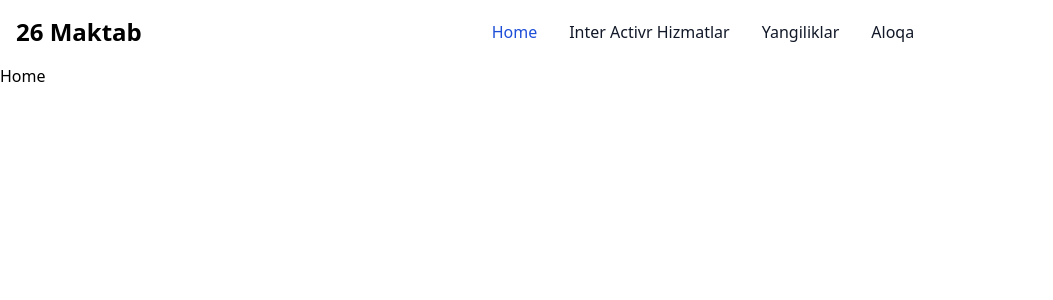
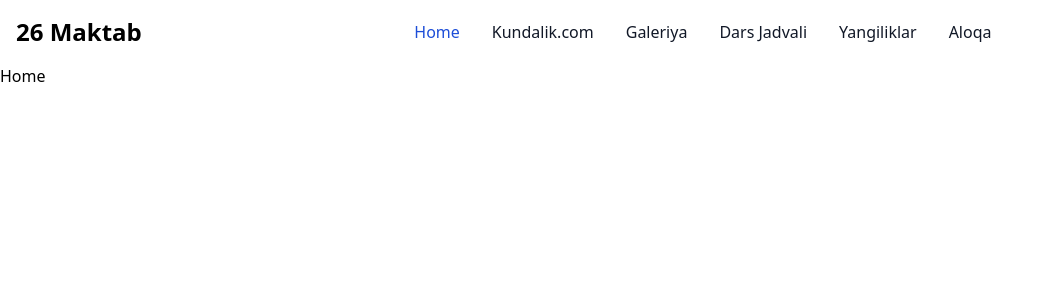
Before and after one commit to Omadbek04/26-maktab, a React (Vite) app: page / in a window 1280 px wide. Shown: the top 300 px of the page, without its empty margins (0-1053 px from the left). Built offline with nearby package versions, Linux system fonts and the light colour scheme.

Commit message:
jadvalar, galeriya, kundalik.com pagelari qoshildi

```diff
--- /dev/null
+++ b/src/components/Galeriya.jsx
@@ -0,0 +1,8 @@
+
+const Galeriya = () => {
+  return (
+    <div>Galeriya</div>
+  )
+}
+
+export default Galeriya
--- /dev/null
+++ b/src/components/Jadval.jsx
@@ -0,0 +1,8 @@
+
+const Jadval = () => {
+  return (
+    <div>Jadval</div>
+  )
+}
+
+export default Jadval
--- a/src/components/Navbar.jsx
+++ b/src/components/Navbar.jsx
@@ -32,17 +32,27 @@ const Navbar = () => {
             </li>
 
             <li>
-              <Link to={"/"} className="block py-2 px-3 md:p-0 text-gray-900 rounded hover:bg-gray-100 md:hover:bg-transparent md:hover:text-blue-700 md:dark:hover:text-blue-500 dark:text-white dark:hover:bg-gray-700 dark:hover:text-white md:dark:hover:bg-transparent dark:border-gray-700">
-                Inter Activr Hizmatlar
+              <a href={"https://emaktab.uz/"} target="_blank" className=" cursor-pointer block py-2 px-3 md:p-0 text-gray-900 rounded hover:bg-gray-100 md:hover:bg-transparent md:hover:text-blue-700 md:dark:hover:text-blue-500 dark:text-white dark:hover:bg-gray-700 dark:hover:text-white md:dark:hover:bg-transparent dark:border-gray-700">
+                Kundalik.com
+              </a>
+            </li>
+            <li>
+              <Link to={"/galeriya"} className="block py-2 px-3 md:p-0 text-gray-900 rounded hover:bg-gray-100 md:hover:bg-transparent md:hover:text-blue-700 md:dark:hover:text-blue-500 dark:text-white dark:hover:bg-gray-700 dark:hover:text-white md:dark:hover:bg-transparent dark:border-gray-700">
+                Galeriya
               </Link>
             </li>
             <li>
-              <Link to={"/"} className="block py-2 px-3 md:p-0 text-gray-900 rounded hover:bg-gray-100 md:hover:bg-transparent md:hover:text-blue-700 md:dark:hover:text-blue-500 dark:text-white dark:hover:bg-gray-700 dark:hover:text-white md:dark:hover:bg-transparent dark:border-gray-700">
+              <Link to={"/jadvalar"} className="block py-2 px-3 md:p-0 text-gray-900 rounded hover:bg-gray-100 md:hover:bg-transparent md:hover:text-blue-700 md:dark:hover:text-blue-500 dark:text-white dark:hover:bg-gray-700 dark:hover:text-white md:dark:hover:bg-transparent dark:border-gray-700">
+                Dars Jadvali
+              </Link>
+            </li>
+            <li>
+              <Link to={"/yangiliklar"} className="block py-2 px-3 md:p-0 text-gray-900 rounded hover:bg-gray-100 md:hover:bg-transparent md:hover:text-blue-700 md:dark:hover:text-blue-500 dark:text-white dark:hover:bg-gray-700 dark:hover:text-white md:dark:hover:bg-transparent dark:border-gray-700">
                 Yangiliklar
               </Link>
             </li>
             <li>
-              <Link to={"/"} className="block py-2 px-3 md:p-0 text-gray-900 rounded hover:bg-gray-100 md:hover:bg-transparent md:hover:text-blue-700 md:dark:hover:text-blue-500 dark:text-white dark:hover:bg-gray-700 dark:hover:text-white md:dark:hover:bg-transparent dark:border-gray-700">
+              <Link to={"/aloqa"} className="block py-2 px-3 md:p-0 text-gray-900 rounded hover:bg-gray-100 md:hover:bg-transparent md:hover:text-blue-700 md:dark:hover:text-blue-500 dark:text-white dark:hover:bg-gray-700 dark:hover:text-white md:dark:hover:bg-transparent dark:border-gray-700">
                 Aloqa
               </Link>
             </li>
--- a/src/components/index.js
+++ b/src/components/index.js
@@ -4,3 +4,5 @@ export { default as Aloqa } from "./Aloqa.jsx";
 export { default as InterActivr } from "./InterAcitve.jsx";
 export { default as Yangiliklar } from "./Yangiliklar.jsx";
 export { default as NotFound } from "./NotFound.jsx";
+export { default as Jadvalar} from "./Jadval.jsx"
+export { default as Galeriya} from "./Galeriya.jsx"
```
Also changed, not shown: src/App.jsx (+9 -1 lines).
